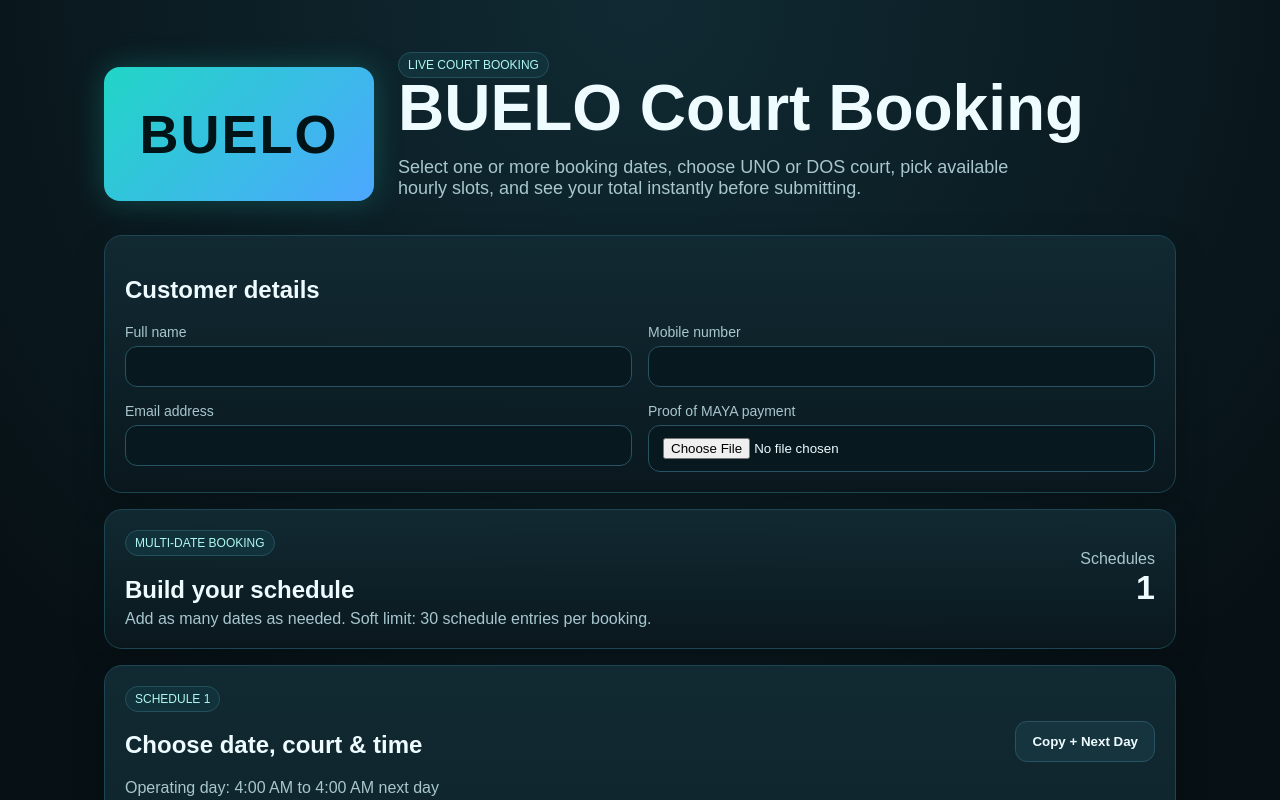
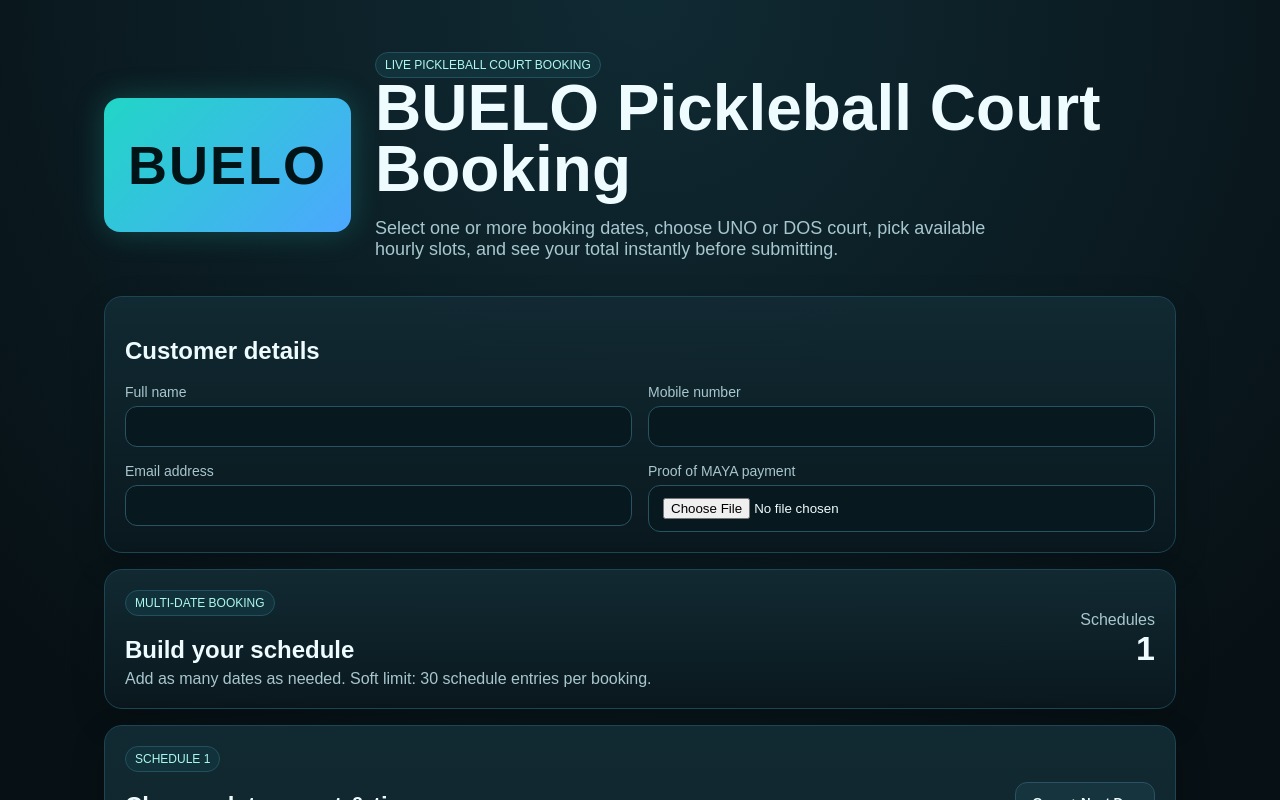
Before and after one commit to homerbarrientos/BUELO, a Next.js app: page / in a window 1280 px wide. Shown: the top 800 px of the page. Built offline with nearby package versions, Linux system fonts and the light colour scheme; no server answers.

Commit message:
Update BUELO Pickleball booking title

```diff
--- a/app/page.tsx
+++ b/app/page.tsx
@@ -1,2 +1,17 @@
 import BookingApp from "@/components/BookingApp";
-export default function HomePage(){return <main className="container"><section className="hero"><div className="logoBox">BUELO</div><div><span className="pill">LIVE COURT BOOKING</span><h1>BUELO Court Booking</h1><p>Select one or more booking dates, choose UNO or DOS court, pick available hourly slots, and see your total instantly before submitting.</p></div></section><BookingApp/></main>;}
+
+export default function HomePage() {
+  return (
+    <main className="container">
+      <section className="hero">
+        <div className="logoBox">BUELO</div>
+        <div>
+          <span className="pill">LIVE PICKLEBALL COURT BOOKING</span>
+          <h1>BUELO Pickleball Court Booking</h1>
+          <p>Select one or more booking dates, choose UNO or DOS court, pick available hourly slots, and see your total instantly before submitting.</p>
+        </div>
+      </section>
+      <BookingApp />
+    </main>
+  );
+}
```
